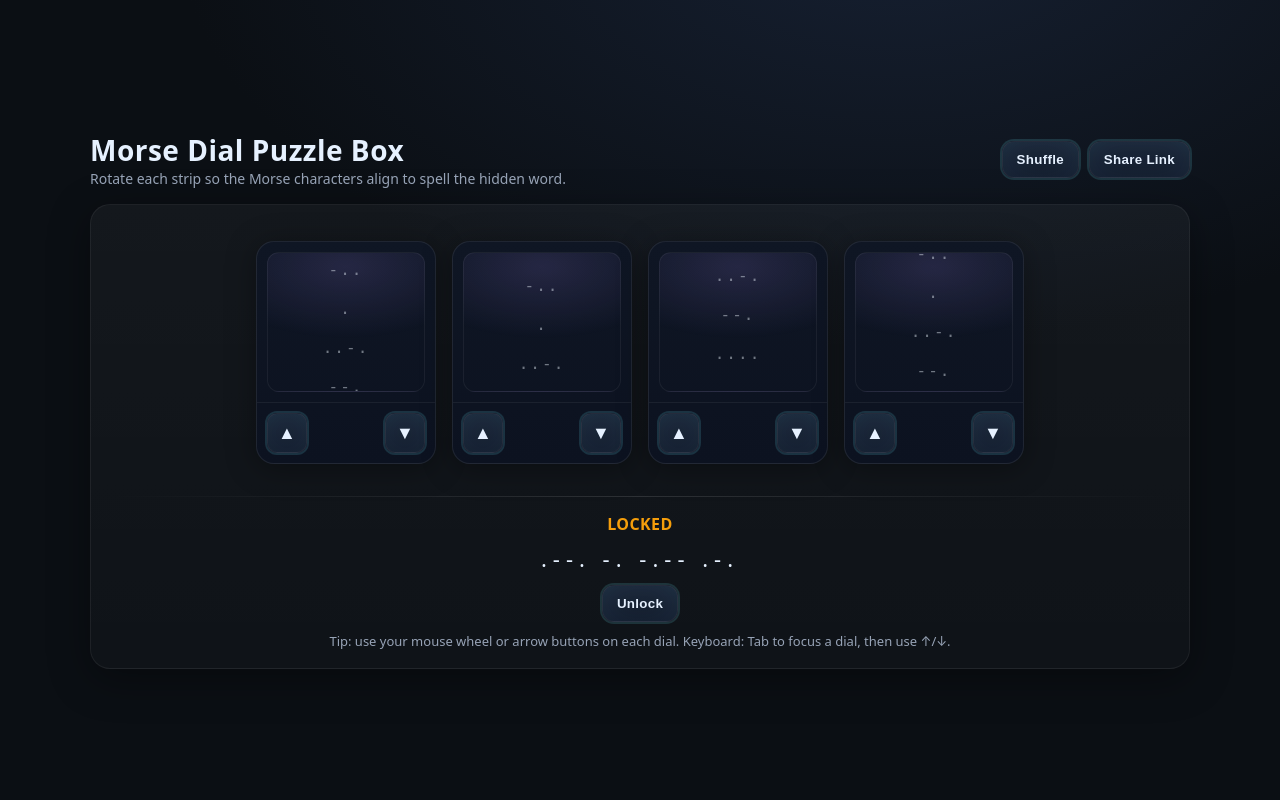
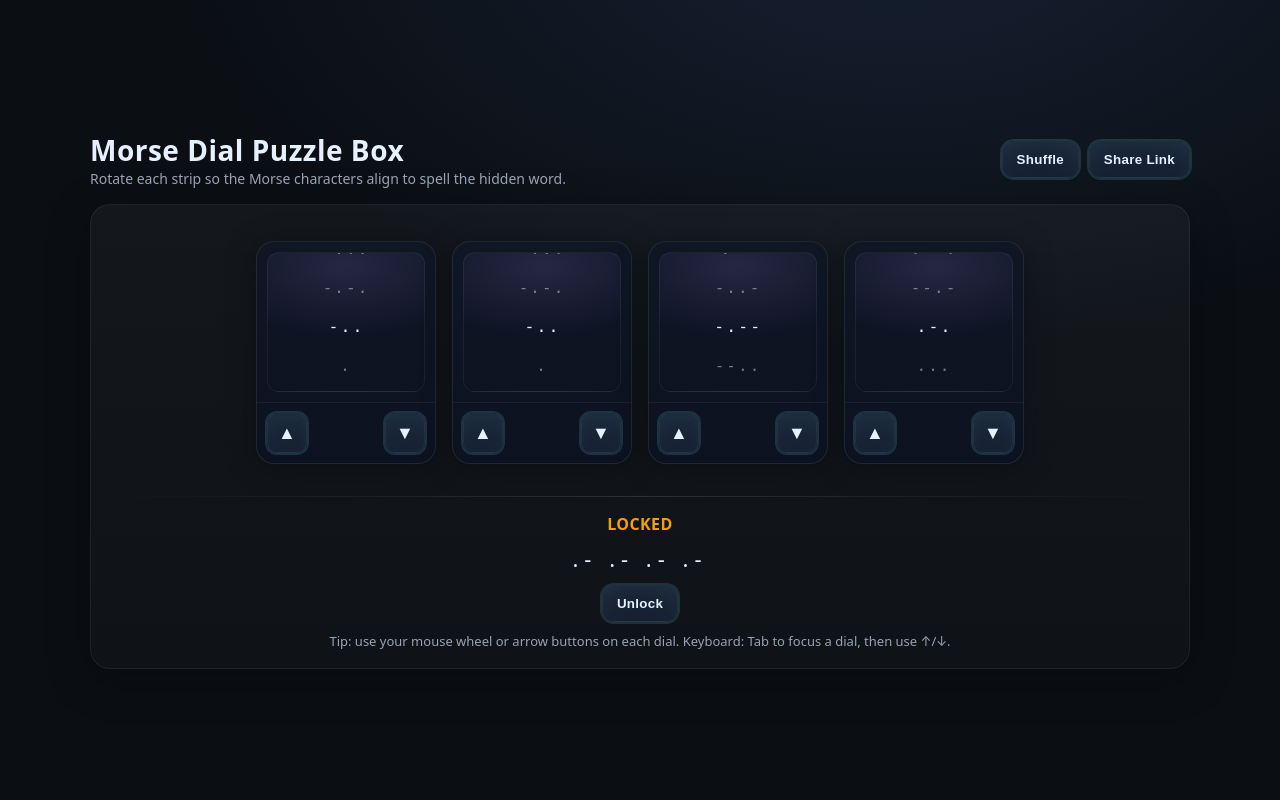
Before and after one commit to codemdragon/Dnd-Dials, a plain HTML site: page index.html in a window 1280 px wide. Drawn offline with Linux system fonts and the light colour scheme.

Commit message:
Update index.html

```diff
--- a/index.html
+++ b/index.html
@@ -200,9 +200,7 @@
   function makeDial(i){
     const dial = document.createElement('div');
     dial.className = 'dial';
-    // FIX START: Make the dial focusable for keyboard events
     dial.setAttribute('tabindex', '0');
-    // FIX END
 
     const windowEl = document.createElement('div');
     windowEl.className = 'window';
@@ -215,7 +213,6 @@
       cell.className = 'cell';
       cell.setAttribute('data-i', idx);
 
-      // ✅ only show Morse, no letters
       const morse = document.createElement('div');
       morse.className='morse';
       morse.textContent = MORSE[L];
@@ -235,14 +232,24 @@
     dial.appendChild(ctrls);
 
     const state = { root:dial, strip, index:0 };
+    let cellHeight = 0; // Cache for the calculated cell height
 
     function setIndex(newIndex){
       const max = LETTERS.length;
       state.index = (newIndex % max + max) % max;
 
-      const cellH = strip.querySelector('.cell').offsetHeight + 8;
-      const offset = (windowEl.clientHeight/2) - (cellH/2);
-      strip.style.transform = `translateY(${offset - state.index*cellH}px)`;
+      // Calculate height only once for performance and to avoid timing issues
+      if (!cellHeight) {
+          const cellEl = strip.querySelector('.cell');
+          if (cellEl && cellEl.offsetHeight > 0) {
+              cellHeight = cellEl.offsetHeight + 8; // The total step height including gap
+          } else {
+              return; // Height not available yet, exit to prevent errors
+          }
+      }
+
+      const offset = (windowEl.clientHeight/2) - (cellHeight/2);
+      strip.style.transform = `translateY(${offset - state.index * cellHeight}px)`;
 
       [...strip.children].forEach((c, idx)=> c.classList.toggle('active', idx===state.index));
       onChange();
@@ -251,7 +258,6 @@
     up.addEventListener('click', ()=> setIndex(state.index-1));
     down.addEventListener('click', ()=> setIndex(state.index+1));
 
-    // FIX START: Add event listeners for mouse wheel and keyboard arrows
     dial.addEventListener('wheel', (e) => {
         e.preventDefault();
         const direction = Math.sign(e.deltaY); // -1 for up, 1 for down
@@ -267,29 +273,28 @@
             setIndex(state.index + 1);
         }
     });
-    // FIX END
 
-    setIndex(Math.floor(Math.random()*LETTERS.length));
-
+    // DO NOT set index here. It will be set in rebuild() after the element is in the DOM.
     return { ...state, setIndex };
   }
 
   function rebuild(){
     lockEl.innerHTML=''; dials.length = 0;
 
-    // 🔧 Target Morse sequence
     TARGET_MORSE = TARGET.split('').map(L => MORSE[L]).join(' ');
 
     for(let i=0;i<TARGET.length;i++){
       const d = makeDial(i);
       dials.push(d);
       lockEl.appendChild(d.root);
+      // FIX: Set the initial random index AFTER the dial is added to the page.
+      // This ensures its dimensions can be calculated correctly.
+      d.setIndex(Math.floor(Math.random()*LETTERS.length));
     }
     updateWord();
     checkSolved();
   }
 
-  // Current Morse sequence
   function currentLetters(){
     return dials.map(d => {
       const L = LETTERS[d.index];
@@ -317,7 +322,9 @@
     checkSolved();
   }
 
-  function shuffle(){ dials.forEach(d=> d.setIndex(Math.floor(Math.random()*LETTERS.length))); }
+  function shuffle(){
+    dials.forEach(d=> d.setIndex(Math.floor(Math.random()*LETTERS.length)));
+  }
 
   function share(){
     const encodedWord = caesarEncode(TARGET);
```
